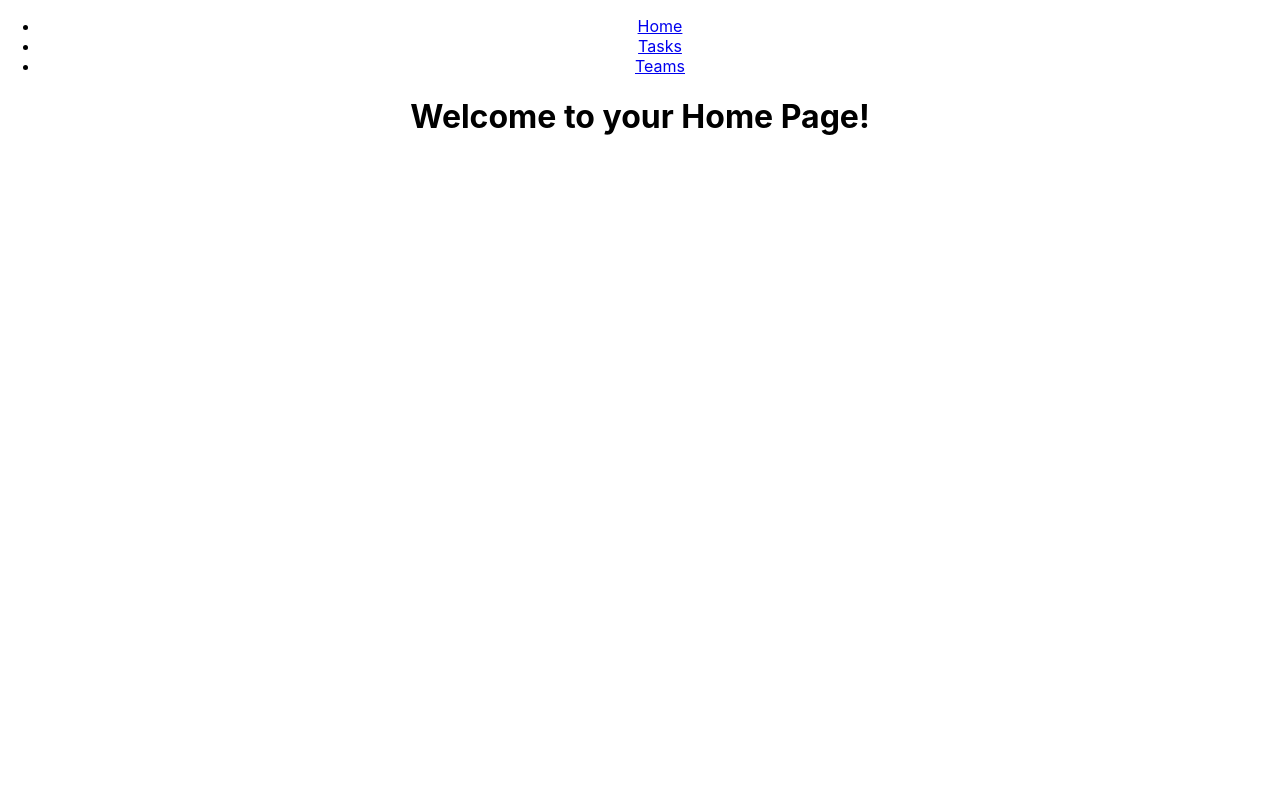
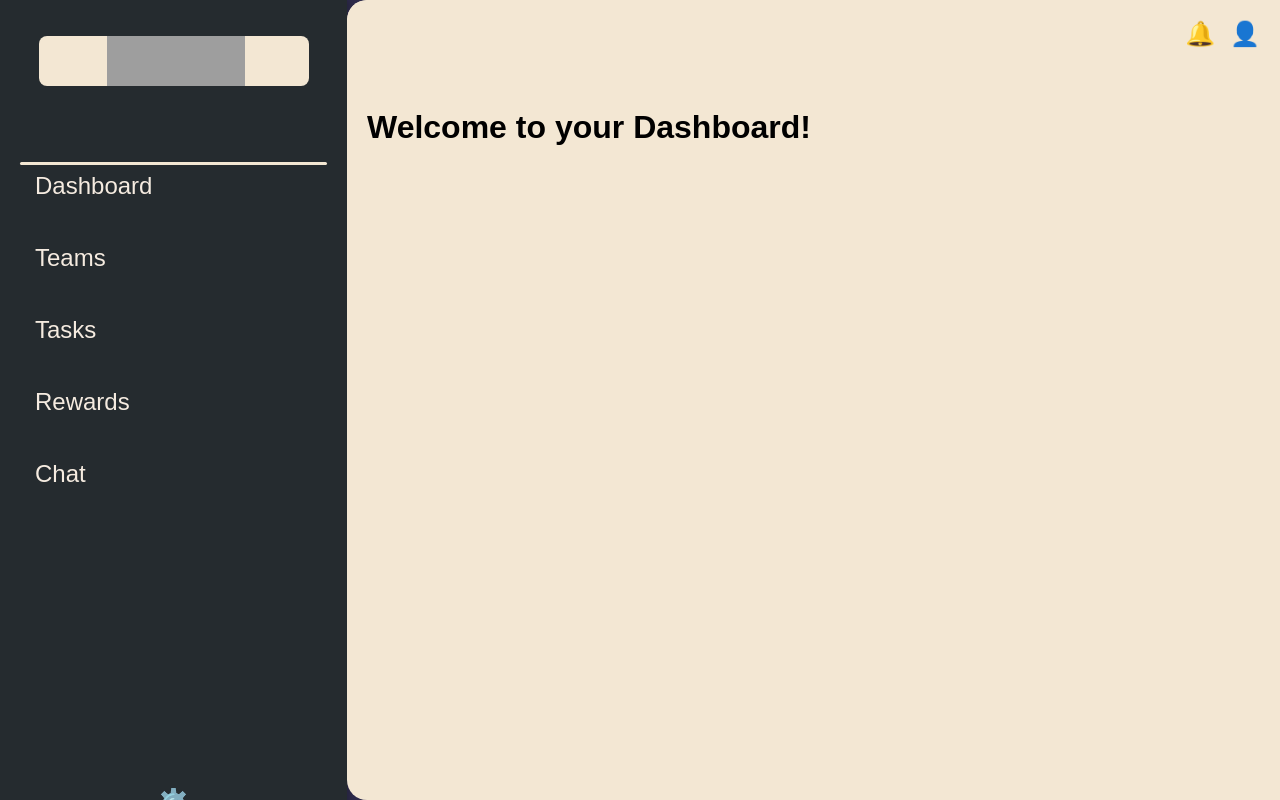
Before and after one commit to sophiaullrich/FutureForgeProject, a React (Create React App) app in the folder frontend/: page / in a window 1280 px wide. Built offline with nearby package versions, Linux system fonts and the light colour scheme; grey boxes are pictures that could not be loaded.

Commit message:
Navigation Bar Creation

```diff
--- a/frontend/src/App.css
+++ b/frontend/src/App.css
@@ -1,38 +1,51 @@
-.App {
-  text-align: center;
+body, html, #root {
+  margin: 0;
+  padding: 0;
+  height: 100%;
+  font-family: "SF Pro Rounded", Arial, sans-serif;
+  overflow: hidden;
+  background-color: #2D2A4A;
 }
 
-.App-logo {
-  height: 40vmin;
-  pointer-events: none;
+.app-container {
+  display: flex;
+  height: 100vh;
 }
 
-@media (prefers-reduced-motion: no-preference) {
-  .App-logo {
-    animation: App-logo-spin infinite 20s linear;
-  }
+.main-content-area {
+  flex-grow: 1;
+  display: flex;
+  flex-direction: column;
+  background-color: #F3E7D3;
+  border-top-left-radius: 20px;
+  border-bottom-left-radius: 20px;
+  overflow-y: auto;
 }
 
-.App-header {
-  background-color: #282c34;
-  min-height: 100vh;
+.app-header {
   display: flex;
-  flex-direction: column;
+  justify-content: space-between;
   align-items: center;
-  justify-content: center;
-  font-size: calc(10px + 2vmin);
-  color: white;
+  padding: 20px;
+  background-color: #F3E7D3;
+  border-top-left-radius: 20px;
 }
 
-.App-link {
-  color: #61dafb;
+.top-nav-links a {
+  margin-right: 15px;
+  text-decoration: none;
+  color: #22336A;
+  font-weight: bold;
 }
 
-@keyframes App-logo-spin {
-  from {
-    transform: rotate(0deg);
-  }
-  to {
-    transform: rotate(360deg);
-  }
+.header-icons span {
+  font-size: 24px;
+  margin-left: 15px;
+  cursor: pointer;
+  color: #22336A;
 }
+
+.page-content-wrapper {
+  flex-grow: 1;
+  padding: 20px;
+}
--- a/frontend/src/App.jsx
+++ b/frontend/src/App.jsx
@@ -1,33 +1,74 @@
-import React from "react";
-import {Link, Routes, Route } from "react-router-dom";
-import TeamsPage from "./TeamsPage.jsx";
-import TasksPage from "./TasksPage.jsx";
-import './App.css';
+// import React from "react";
+// import {Link, Routes, Route } from "react-router-dom";
+// import TeamsPage from "./TeamsPage.jsx";
+// import TasksPage from "./TasksPage.jsx";
+// import './App.css';
+
+// function App() {
+//   return (
+//       <div className="App">
+//         <nav>
+//           <ul>
+//             <li>
+//               <Link to="/">Home</Link>
+//             </li>
+//             <li>
+//               <Link to="/tasks">Tasks</Link>
+//             </li>
+//             <li>
+//               <Link to="/teams">Teams</Link>
+//             </li>
+//           </ul>
+//         </nav>
+
+//         <Routes>
+//           <Route path="/" element={<h1>Welcome to your Home Page!</h1>} />
+//           <Route path="/tasks" element={<TasksPage />} />
+//           <Route path="/teams" element={<TeamsPage />} />
+//           <Route path="*" element={<h2>404 - Page Not Found</h2>} />
+//         </Routes>
+//     </div>
+//   );}
+
+// export default App;
+// frontend/src/App.jsx
+
+import React from 'react';
+import { Routes, Route } from 'react-router-dom';
+import TasksPage from './TasksPage.jsx';
+import TeamsPage from './TeamsPage.jsx';
+import NavigationBar from './NavigationBar.jsx';
+import './App.css'; // <--- Ensure your main app CSS is imported
 
 function App() {
   return (
-      <div className="App">
-        <nav>
-          <ul>
-            <li>
-              <Link to="/">Home</Link>
-            </li>
-            <li>
-              <Link to="/tasks">Tasks</Link>
-            </li>
-            <li>
-              <Link to="/teams">Teams</Link>
-            </li>
-          </ul>
-        </nav>
+    <div className="app-container"> {/* Overall container for the entire application */}
+      <NavigationBar />
 
-        <Routes>
-          <Route path="/" element={<h1>Welcome to your Home Page!</h1>} />
-          <Route path="/tasks" element={<TasksPage />} />
-          <Route path="/teams" element={<TeamsPage />} />
-          <Route path="*" element={<h2>404 - Page Not Found</h2>} />
-        </Routes>
+      <div className="main-content-area"> {/* Contains header, tabs, and page content */}
+        <header className="app-header"> {/* Top section next to the navbar */}
+          <div className="top-nav-links">
+          </div>
+          <div className="header-icons"> {/* Bell and user profile icons */}
+            {/* Placeholder for bell icon */}
+            <span role="img" aria-label="notifications">🔔</span>
+            {/* Placeholder for user profile icon - move to bottom */}
+            <span role="img" aria-label="user profile">👤</span>
+          </div>
+        </header>
+
+        {/* This is where your routed content (TasksPage, TeamsPage, etc.) will render */}
+        <div className="page-content-wrapper">
+          <Routes>
+            <Route path="/" element={<h1>Welcome to your Dashboard!</h1>} />
+            <Route path="/tasks" element={<TasksPage />} />
+            <Route path="/teams" element={<TeamsPage />} />
+            <Route path="*" element={<h2>404 - Page Not Found</h2>} />
+          </Routes>
+        </div>
+      </div>
     </div>
-  );}
+  );
+}
 
 export default App;
--- /dev/null
+++ b/frontend/src/NavigationBar.css
@@ -0,0 +1,120 @@
+.navbar-container {
+  width: 307px; /* Fixed width of the navbar */
+  background-color: #252B2F;
+  padding: 20px;
+  display: flex;
+  flex-direction: column; /* Stack header, nav, footer vertically */
+  justify-content: space-between; /* Pushes footer to bottom */
+  height: 100%; /* Take full height of app-container */
+  box-shadow: 2px 0 5px rgba(0, 0, 0, 0.2); /* Subtle shadow on the edge */
+}
+
+.navbar-header {
+  display: flex;
+  align-items: center;
+  margin-bottom: 76px; /* Space below header */
+  color: #F3E7D3;
+}
+
+.navbar-header .logo {
+  width: 138px;
+  height: 50px;
+  margin-left: 68px;
+}
+
+.navbar-bg {
+  width: 270px;
+  height: 50px;
+  flex-shrink: 0;
+  border-radius: 8px;
+  background: #F3E7D3;
+  margin-top: 16px;
+  margin-left: 19px;
+}
+
+.navbar-nav {
+  position: relative; /* For positioning the animated line */
+}
+
+.navbar-nav .line {
+  width: 4px;
+  height: 40px; /* same height as your link container */
+  background: #AB1C36;
+  position: absolute;
+  left: 0;
+  top: 0;
+  border-radius: 2px;
+  transition: top 851ms cubic-bezier(0.34, 1.56, 0.64, 1); /* custom spring mimic */
+}
+
+.navbar-nav ul {
+  list-style: none; /* Remove bullet points */
+  padding: 0;
+  margin: 0;
+}
+
+.navbar-nav li {
+  margin-bottom: 24px; /* Space between links */
+  position: relative;
+}
+
+.navbar-nav li:hover {
+  opacity: 0.2;
+}
+
+.navbar-nav li.active {
+  opacity: 1;
+}
+
+.navbar-nav a {
+  display: block; /* Make the whole area clickable */
+  text-decoration: none;
+  padding: 10px 15px;
+  font-family: "SF Pro Rounded", Arial, sans-serif;
+  font-size: 24px;
+  color: #F5EBE0; /* Light beige text */
+  position: relative;
+}
+
+.navbar-nav a:hover {
+  cursor: pointer;
+}
+
+/* Animated underline */
+.navbar-nav .line {
+  width: 2px;
+  position: absolute;
+  right: 0;
+  top: 0;
+  background: #F5EBE0;
+  transition: all 851ms cubic-bezier(0.68, -0.55, 0.265, 1.55); /* Custom spring animation matching Figma settings */
+  /*
+    Custom spring approximation:
+    - 851ms duration
+    - 85 stiffness, 14.1 damping, 1 mass translates roughly to cubic-bezier(0.68, -0.55, 0.265, 1.55)
+    - This creates a bouncy, spring-like effect
+  */
+}
+
+.navbar-footer {
+  text-align: center;
+  margin-top: auto; /* Pushes it to the bottom */
+  padding-top: 20px;
+  font-size: 28px; /* Adjust icon size */
+  color: #F3E7D3; /* Light beige for icon */
+  cursor: pointer;
+}
+
+.underline-line {
+  position: absolute;
+  background-color: #F3E7D3;
+  height: 3px;
+  width: 100%;
+  left: 0;
+  top: 0;
+  border-radius: 2px;
+  z-index: 1;
+  transition:
+    top 851ms cubic-bezier(0.34, 1.56, 0.64, 1),
+    width 851ms cubic-bezier(0.34, 1.56, 0.64, 1);
+}
--- /dev/null
+++ b/frontend/src/NavigationBar.jsx
@@ -0,0 +1,70 @@
+
+import React, {useState, useEffect, useRef} from 'react';
+import { Link, useLocation } from 'react-router-dom'; // useLocation to check active link
+import './NavigationBar.css';
+
+function NavigationBar() {
+  const location = useLocation(); // Hook to get current path
+
+  // for underline
+  const [activeIndex, setActiveIndex] = useState(0);
+  const itemRefs = useRef([]);
+  const lineRef = useRef(null);
+
+  useEffect(() => {
+    const activeEl = itemRefs.current[activeIndex];
+    if (activeEl && lineRef.current) {
+      const link = activeEl.querySelector('a');
+
+      const { offsetTop, offsetHeight, offsetLeft, offsetWidth } = link;
+
+      lineRef.current.style.top = `${offsetTop}px`; // align with top of link
+      lineRef.current.style.left = `0px`; // stay flush left
+      lineRef.current.style.width = `100%`; // full width of parent
+      lineRef.current.style.height = `3px`; // horizontal line like
+    }
+  }, [activeIndex]);
+
+  const handleClick = (index) => {
+    setActiveIndex(index);
+  };
+
+  return (
+    <div className="navbar-container">
+      <div className="navbar-header">
+        <div className="navbar-bg">
+          <img src="frontend/assets/gobearlogo.png" alt="Go Bear Logo" className="logo" />
+        </div>
+      </div>
+
+      <nav className="navbar-nav">
+        <ul>
+          {['Dashboard', 'Teams', 'Tasks', 'Rewards', 'Chat'].map((label, index) => {
+          const path = `/${label.toLowerCase()}`;
+
+          return (
+            <li key={index} ref={el => itemRefs.current[index] = el}>
+              <Link
+                to={path}
+                className={location.pathname === path ? 'active-link' : ''}
+                onClick={() => handleClick(index)}
+              >
+                {label}
+              </Link>
+            </li>
+          );
+        })}
+        </ul>
+        <span ref={lineRef} className="underline-line"></span>
+      </nav>
+
+      <div className="navbar-footer">
+        {/* Placeholder for the settings icon */}
+        <span role="img" aria-label="settings">⚙️</span>
+        {/* You'll add your actual icon here */}
+      </div>
+    </div>
+  );
+}
+
+export default NavigationBar;
```
Also changed, not shown: frontend/assets/gobearlogo.png (added).
